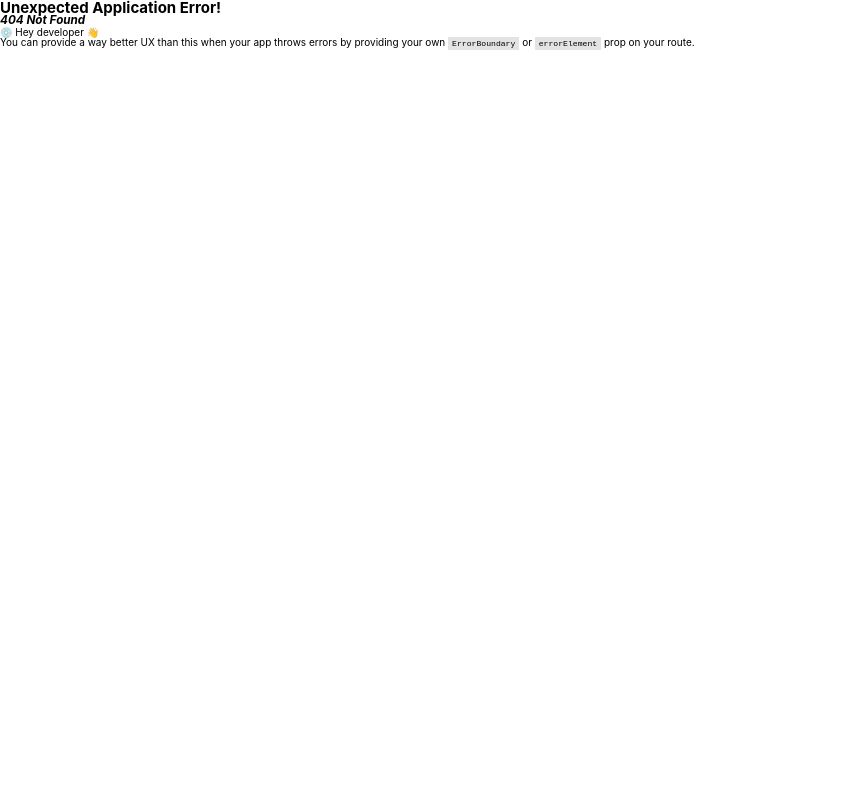
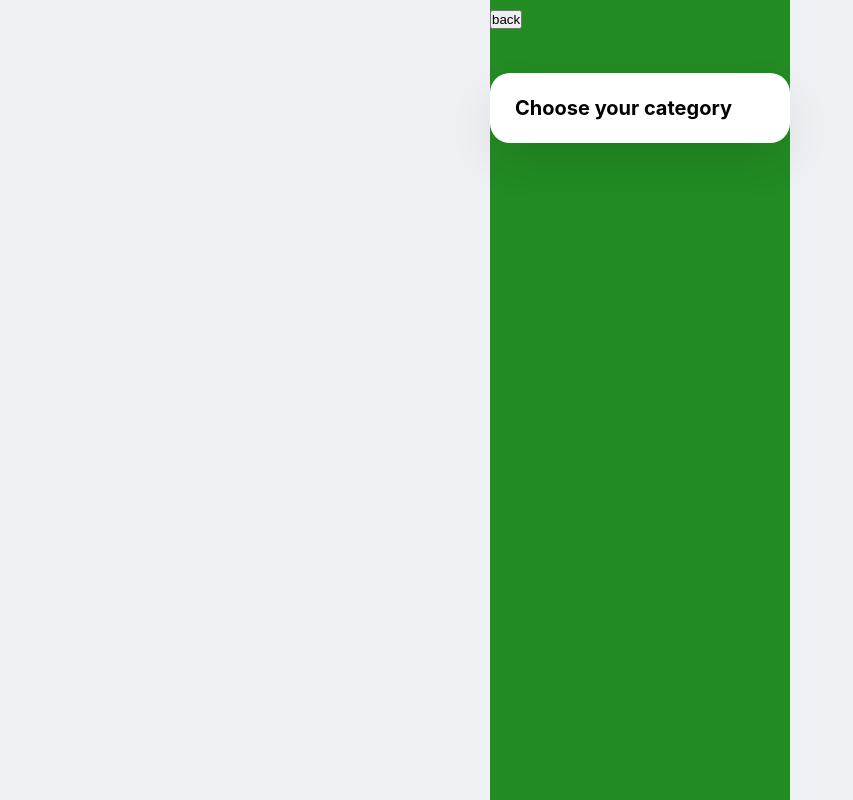
Before and after one commit to Tim2095/Quiz, a React (Create React App) app: page /category in a window 1280 px wide. Before the commit this address had no page. Shown: the whole page, without its empty margins (0-853 px from the left). Built offline with nearby package versions, Linux system fonts and the light colour scheme.

Commit message:
Get user name to and place at redux

```diff
--- a/src/App.tsx
+++ b/src/App.tsx
@@ -1,7 +1,11 @@
 import { createBrowserRouter, RouterProvider } from "react-router-dom";
 import HomePage from "./pages/HomePage";
+import CategoryPage from "./pages/CategoryPage";
 
-const router = createBrowserRouter([{ path: "", element: <HomePage /> }]);
+const router = createBrowserRouter([
+  { path: "", element: <HomePage /> },
+  { path: "category", element: <CategoryPage /> },
+]);
 
 function App() {
   return (
--- a/src/layout/UserNameInput.tsx
+++ b/src/layout/UserNameInput.tsx
@@ -1,18 +1,31 @@
 import classes from './UserNameInput.module.css'
 import { useNavigate } from 'react-router-dom'
+import { useRef } from 'react'
+import { useDispatch } from 'react-redux'
+import { quizActions } from '../store/quiz-slice'
+const UserNameInput: React.FC<{}> = (props) => {
+  const dispatch = useDispatch()
+  const userInput = useRef<HTMLInputElement>(null)
 
-const UserNameInput = () => {
   const navigate = useNavigate()
 
-  const handleStartClick = () => {
-    navigate('/quiz')
+
+  const handleStartClick = (event: React.FormEvent) => {
+    event.preventDefault()
+    const userName = userInput.current?.value
+    navigate('/category')
+    dispatch(quizActions.getUserName(userName))
   }
 
+
+
+
+
   return (
-    <form className={classes.form}>
+    <form className={classes.form} onSubmit={handleStartClick}>
       <label htmlFor="text">Enter Your Name</label>
-      <input type="text" id="text" placeholder='Your Name' className={classes['name-inp']} />
-      <button className={classes['start-btn']} onClick={handleStartClick}>Start</button>
+      <input type="text" ref={userInput} id="text" placeholder='Your Name' className={classes['name-inp']} />
+      <button className={classes['start-btn']}>Start</button>
     </form>
   )
 }
--- /dev/null
+++ b/src/pages/Category.module.css
@@ -0,0 +1,25 @@
+.category-main {
+  background: #eff0f3;
+  height: 100vh;
+  display: flex;
+  justify-content: center;
+
+}
+
+.category-cnt {
+  width: 30rem;
+  background: forestgreen;
+  padding-top: 1rem;
+}
+
+.category {
+  border-radius: 20px;
+  background: #fff;
+  box-shadow: 0px 20px 50px -10px rgba(0, 0, 0, 0.15);
+  margin-top: 4.4rem;
+  padding: 2.5rem;
+}
+
+.category h3 {
+  font-size: 2rem;
+}
--- /dev/null
+++ b/src/pages/CategoryPage.tsx
@@ -0,0 +1,31 @@
+import classes from "./Category.module.css";
+import { useSelector } from "react-redux";
+
+
+
+const CategoryPage = () => {
+  interface RootState {
+    quiz: {
+      userName: string
+    }
+  }
+
+  // const dispatch = useDispatch()
+  const userName = useSelector((state: RootState) => state.quiz.userName)
+  console.log(userName)
+
+  return (
+    <div className={classes["category-main"]}>
+      <div className={classes["category-cnt"]}>
+        <div>
+          <button>back</button>
+        </div>
+        <div className={classes.category}>
+          <h3>Choose your category</h3>
+        </div>
+      </div>
+    </div>
+  );
+};
+
+export default CategoryPage;
--- a/src/pages/HomePage.tsx
+++ b/src/pages/HomePage.tsx
@@ -1,8 +1,17 @@
 import MainHeader from "../layout/MainHeader";
 import UserNameInput from "../layout/UserNameInput";
 import classes from "./HomaPage.module.css";
+import { useSelector } from "react-redux";
+
+interface QUIZ {
+  quiz: {
+    userName: string
+  }
+}
 
 const HomePage = () => {
+  const quizUserName = useSelector((state: QUIZ) => state.quiz.userName)
+  console.log(quizUserName)
   return (
     <main className={classes.main}>
       <MainHeader />
--- a/src/store/quiz-slice.js
+++ b/src/store/quiz-slice.js
@@ -3,12 +3,18 @@ import { createSlice } from "@reduxjs/toolkit";
 const quizSlice = createSlice({
   name: 'quiz',
   initialState: {
+    userName: '',
     currentQuestion: 0,
     rightAnswers: 0,
     wrongAnswers: 0
   },
-  reducer: {
-    getQuestionResult(result) {
+  reducers: {
+    getUserName(state, action) {
+      state.userName = action.payload
+      console.log(state.userName)
+    },
+
+    getQuestionResult(state, result) {
 
     }
   }
```
Also changed, not shown: public/manifest.json.
